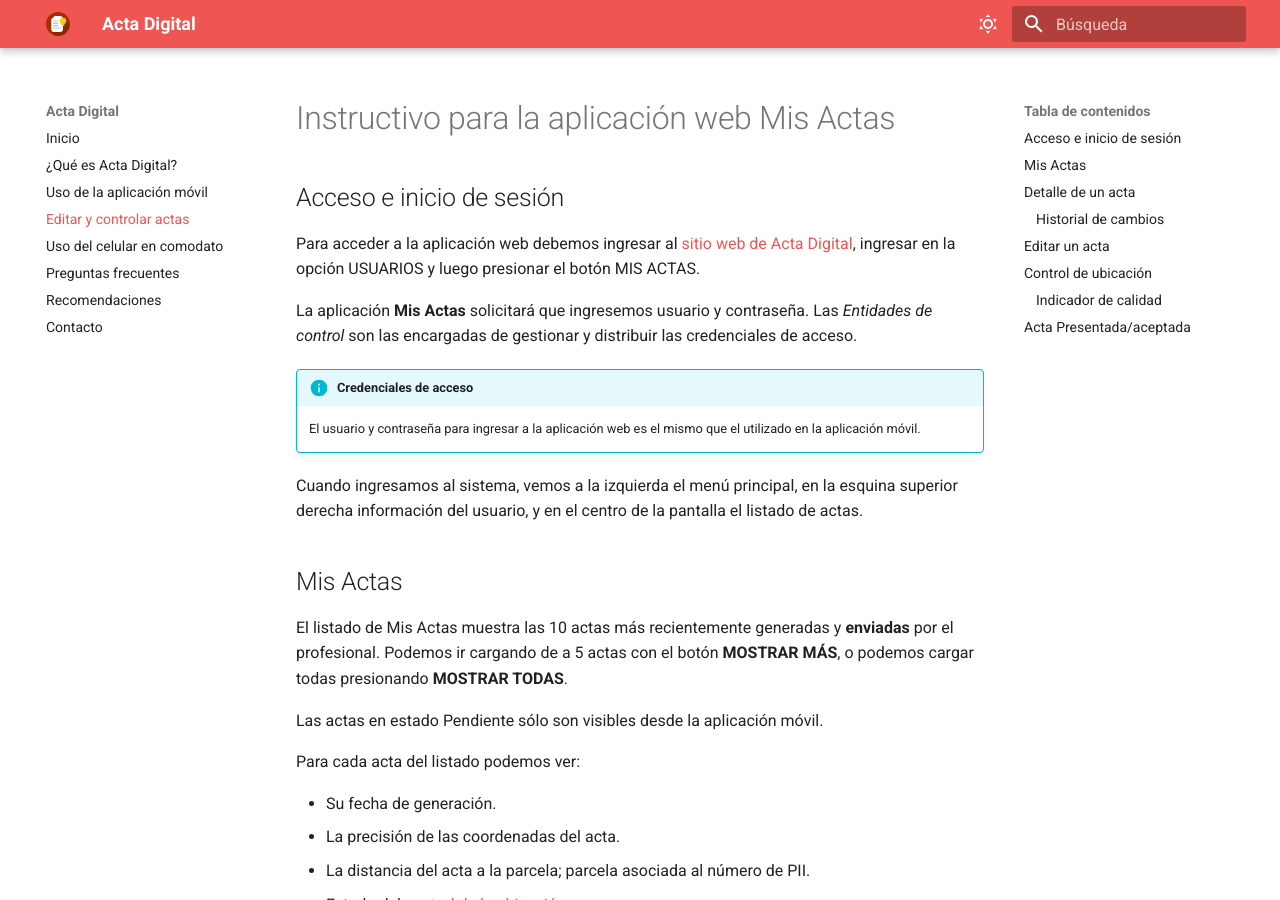
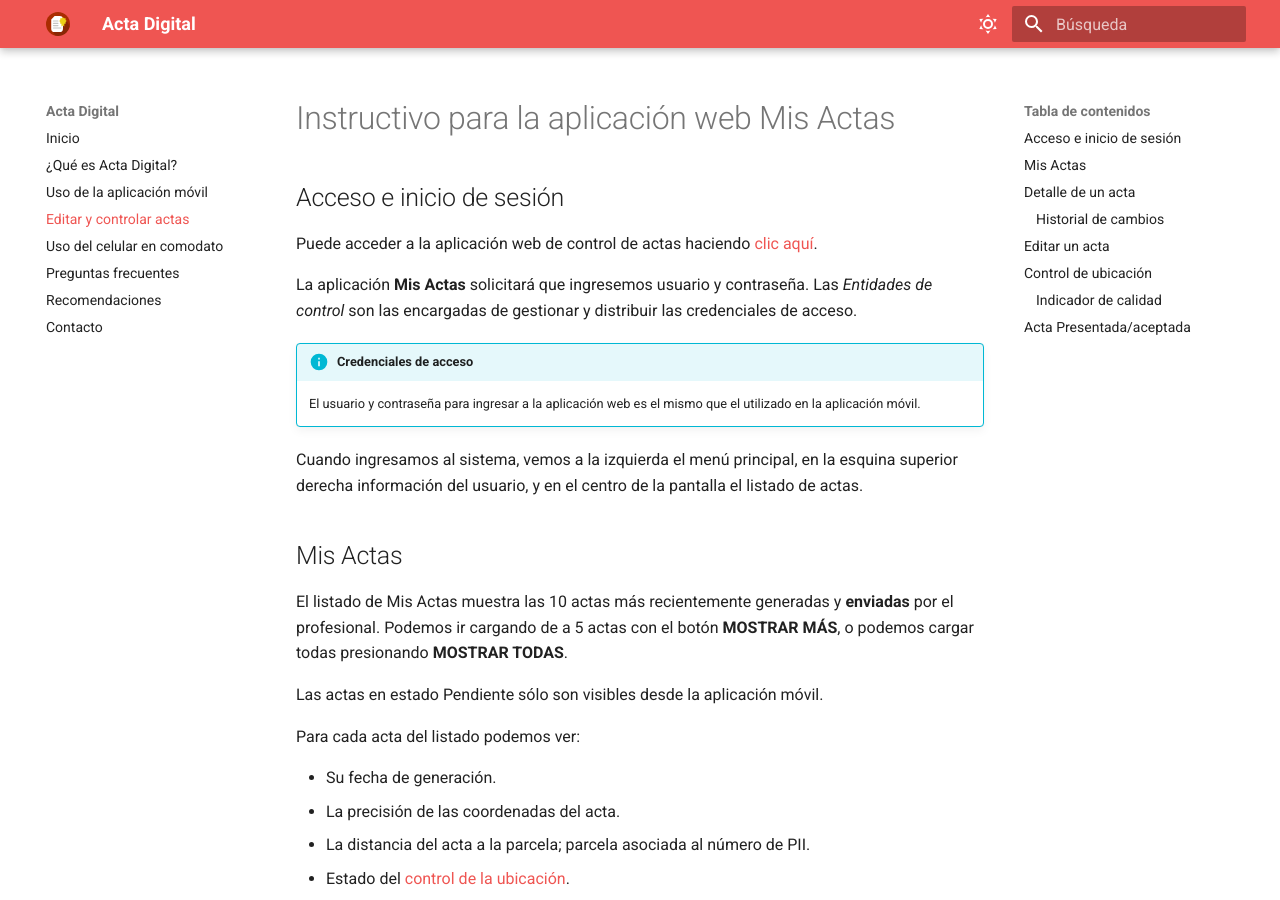
Before and after one commit to actadigital/docs, an MkDocs documentation site: the page built from docs/instructivos/mis-actas.md, in a window 1280 px wide and 900 px high. Built offline with MkDocs 1.6.1 and Material for MkDocs 9.7.7, drawn with Linux system fonts in a browser that asks for light colours.

Commit message:
Link directo a control de actas

```diff
--- a/docs/instructivos/mis-actas.md
+++ b/docs/instructivos/mis-actas.md
@@ -2,7 +2,7 @@
 
 ## Acceso e inicio de sesión
 
-Para acceder a la aplicación web debemos ingresar al [sitio web de Acta Digital](https://actadigital.com.ar/), ingresar en la opción USUARIOS y luego presionar el botón MIS ACTAS.
+Puede acceder a la aplicación web de control de actas haciendo [clic aquí](https://control.actadigital.com.ar/).
 
 La aplicación **Mis Actas** solicitará que ingresemos usuario y contraseña.
 Las _Entidades de control_ son las encargadas de gestionar y distribuir las credenciales de acceso.
```
